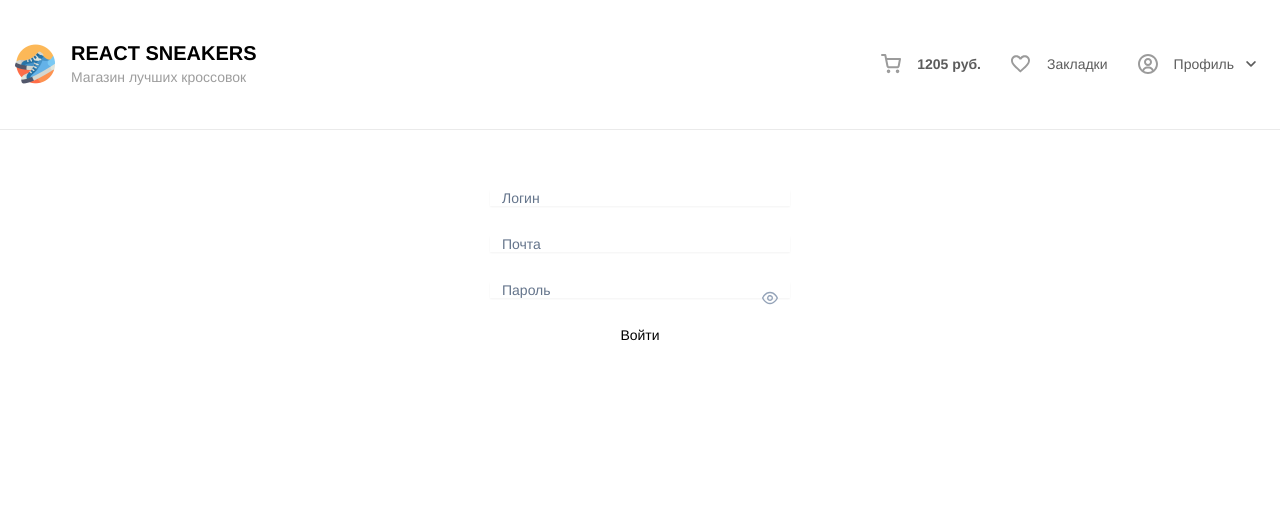
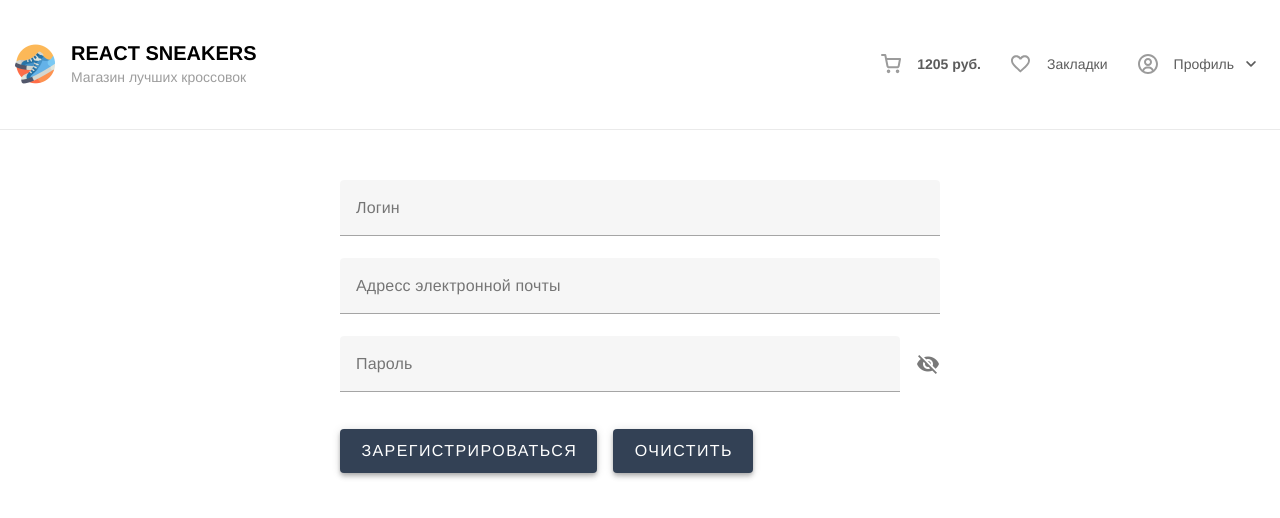
Before and after one commit to russell122/shoe-shop, a Vue app: page /registration in a window 1280 px wide. Shown: the top 518 px of the page. Built offline with nearby package versions, Linux system fonts and the light colour scheme; no server answers.

Commit message:
регистрация и авторизация

```diff
--- a/src/views/Auth.vue
+++ b/src/views/Auth.vue
@@ -21,6 +21,7 @@ const { authorised, globalLogin, overlay } = storeToRefs(otherStore)
 const showPassword = ref(false);
 const loading = ref(false);
 const authorisedError = ref(false)
+const noSuchUser = ref(false)
 
 const {values, errors, defineField, validate, handleSubmit, handleReset } = useForm({
 	validationSchema: yup.object({
@@ -79,7 +80,12 @@ const autorization = handleSubmit(async values => {
 		} catch (error) {
 			console.log('Упали в кетч')
 			console.log(error)
-			authorisedError.value = true
+			if(error.response.status === 401) {
+				noSuchUser.value = true
+			} else {
+				authorisedError.value = true
+			}
+
 		} finally {
 			overlay.value = false
 		}
@@ -155,8 +161,16 @@ const clearAuth = () => {
 			</div>
 			<div v-auto-animate>
 				<v-alert
+						v-if="noSuchUser"
+						text="Не верный логин или пароль"
+						title="Ошибка!"
+						type="error"
+				></v-alert>
+			</div>
+			<div v-auto-animate>
+				<v-alert
 						v-if="authorisedError"
-						text="Не верный логин или пароль"
+						text="Попробуйте ещё раз немного позже"
 						title="Ошибка!"
 						type="error"
 				></v-alert>
--- a/src/views/Registration.vue
+++ b/src/views/Registration.vue
@@ -1,79 +1,73 @@
 <script setup>
-	import { ref } from 'vue'
+import { ref } from 'vue';
 import axios from "axios";
+import { useForm } from 'vee-validate';
+import * as yup from 'yup';
 
-	import { storeToRefs } from "pinia";
+import Loader from '@/components/Loader.vue';
+
+import { storeToRefs } from 'pinia'
 
 import { useRouter } from "vue-router";
 
-	import InputText from 'primevue/inputtext';
-	import Password from 'primevue/password';
-	import FloatLabel from 'primevue/floatLabel';
-	import Button from 'primevue/button';
-
-	const router = useRouter()
+const router = useRouter();
 
 import { useOtherStore } from '@/stores/other.js'
-	import InlineMessage from "primevue/inlinemessage";
-	import Message from "primevue/message";
 
 const otherStore = useOtherStore();
 
-	const { authorised, globalLogin } = storeToRefs(otherStore)
+const { authorised, globalLogin, overlay } = storeToRefs(otherStore)
 
-	const loginReg = ref()
-	const emailReg = ref()
-	const passwordReg = ref()
-	const isValidRegistration = ref({
-		login: null,
-		email: null,
-		password: null,
-		passwordLength: null
-	})
-
+const show1 = ref(false);
+const loading = ref(false);
 const registrationError = ref(false)
 const userAlreadyExists = ref(false)
 
+const {values, errors, defineField, validate, handleSubmit, handleReset } = useForm({
+	validationSchema: yup.object({
+		login: yup.string().min(3, 'Логин должен минимум 3 символа').max(20, 'Слишком длинный логин').required('Введите логин'),
+		password: yup.string().min(6, 'Пароль должен быть минимум 6 символов').max(20, 'Слишком длинный пароль').required('Введите пароль'),
+		email: yup.string().email('Некорректная почта').required('Введите почту'),
+	})
+});
+
+const [login, loginAttrs] = defineField('login', {
+	validateOnModelUpdate: false,
+});
+
+const [email, emailAttrs] = defineField('email', {
+	validateOnModelUpdate: false,
+});
+
+const [password, passwordAttrs] = defineField('password', {
+	validateOnModelUpdate: false,
+});
+
 
 /**
-	 * Регистрация нового пользователя
+ * Регистрация пользователя, запись в localStorage, запуск логики authorised
  */
-	const registration = async () => {
-		if (!loginReg.value) {
-			isValidRegistration.value.login = false
-		} else {
-			isValidRegistration.value.login = true
-		}
-		if (!emailReg.value) {
-			isValidRegistration.value.email = false
-		} else {
-			isValidRegistration.value.email = true
-		}
-		if (!passwordReg.value) {
-			isValidRegistration.value.password = false
-		} else {
-			isValidRegistration.value.password = true
-		}
-		if(passwordReg.value && passwordReg.value.length < 6) {
-			isValidRegistration.value.passwordLength = false
-		} else {
-			isValidRegistration.value.passwordLength = true
-		}
+const registration = handleSubmit(async values => {
 
+	authorised.value = null
+	registrationError.value = false
+	overlay.value = true
+
+	setTimeout(async () => {
 		try {
-			if(isValidRegistration.value.login && isValidRegistration.value.email && isValidRegistration.value.password && isValidRegistration.value.passwordLength) {
 			const { data } = await axios.post('https://7402571ecc17c5c9.mokky.dev/register', {
-					login : loginReg.value,
-					email: emailReg.value,
-					password: passwordReg.value
+				login: values.login,
+				email: values.email,
+				password: values.password
 			})
 
-				globalLogin.value = loginReg.value;
+			if(data.token){
+				globalLogin.value = login.value;
 				authorised.value = true;
-				registrationError.value = false;
-				localStorage.setItem('tokenShoe', data.token);
-				localStorage.setItem('login', loginReg.value);
-				localStorage.setItem('password', passwordReg.value);
+
+				localStorage.setItem('tokenShoe', data.token)
+				localStorage.setItem('login', login.value)
+				// localStorage.setItem('password', password.value)
 
 				setTimeout(() => {
 					const command = () => {
@@ -81,61 +75,134 @@
 					}
 
 					command()
-				}, 1000)
+				}, 2000)
 
+				console.log("Успешный вход")
 				console.log(data)
 			} else {
-				return false
+				console.log('Шляяяяяяпа')
+				registrationError.value = true
 			}
-
 		} catch (error) {
-			console.log('УПАЛ В КЕТЧ при регистрации')
-			console.log(error.response)
+			console.log('Упали в кетч')
+			console.log(error)
 			if(error.response.status === 401) {
 				userAlreadyExists.value = true;
+			} else {
+				registrationError.value = true
 			}
-			registrationError.value = true;
+		} finally {
+			overlay.value = false
 		}
+	}, 2000)
+
+
+});
+
+const clearAuth = () => {
+	registrationError.value = false
+	handleReset();
 }
 </script>
 
 <template>
-	<div class="container">
-		<form class="login">
-			<FloatLabel>
-				<InputText id="username2" type="text" v-model="loginReg" required :invalid="isValidRegistration.login === false || registrationError"/>
-				<label for="username2">Логин</label>
-			</FloatLabel>
-			<InlineMessage v-if="isValidRegistration.login === false" class="message message-login">Введите имя</InlineMessage>
-			<FloatLabel>
-				<InputText id="email2" type="email" v-model="emailReg" required :invalid="isValidRegistration.email === false || registrationError"/>
-				<label for="email2">Почта</label>
-			</FloatLabel>
-			<InlineMessage v-if="isValidRegistration.email === false" class="message message-login">Введите почту</InlineMessage>
-			<FloatLabel>
-				<Password v-model="passwordReg" inputId="password2" :feedback="false" required toggleMask :invalid="isValidRegistration.password === false || isValidRegistration.passwordLength === false || registrationError"/>
-				<label for="password2"  :style="{ color: isValidRegistration.password === false || isValidRegistration.passwordLength === false || registrationError ? '#f87171' : '' }">Пароль</label>
-			</FloatLabel>
-			<InlineMessage v-if="isValidRegistration.password === false" class="message message-password">Введите пароль</InlineMessage>
-			<InlineMessage v-if="isValidRegistration.passwordLength === false" class="message message-password">Минимальная длина пароля 6 символов</InlineMessage>
-			<Button label="Войти" @click="registration" />
-			<Message severity="success" v-if="authorised" :closable="false">Успешная регистрация</Message>
-			<Message severity="error" v-if="userAlreadyExists" :closable="false">Такой пользователь уже существует</Message>
+	<v-sheet class="mx-auto custom-form" width="600">
+		<form @submit.prevent="registration">
+			<v-text-field
+					label="Логин"
+					type="text"
+					hint="Введите логин"
+					persist-placeholder
+					clearable
+					v-model="login"
+					v-bind="loginAttrs"
+					:counter="20"
+					:error-messages="errors.login"
+			></v-text-field>
+
+			<v-text-field
+					label="Адресс электронной почты"
+					placeholder="aboba@gmail.com"
+					type="email"
+					hint="Введите почту"
+					persist-placeholder
+					clearable
+					v-model="email"
+					v-bind="emailAttrs"
+					:error-messages="errors.email"
+			></v-text-field>
+
+			<v-text-field
+					label="Пароль"
+					:type="show1 ? 'text' : 'password'"
+					hint="Введите пароль"
+					persist-placeholder
+					clearable
+					v-model="password"
+					v-bind="passwordAttrs"
+					:error-messages="errors.password"
+					:append-icon="show1 ? 'mdi-eye' : 'mdi-eye-off'"
+					name="input-10-1"
+					counter
+					@click:append="show1 = !show1"
+			></v-text-field>
+
+			<v-btn
+					class="me-4"
+					type="submit"
+					size="large"
+					elevation="4"
+					color="#334155"
+					:loading="loading"
+			>
+				Зарегистрироваться
+			</v-btn>
+
+			<v-btn
+					size="large"
+					elevation="4"
+					color="#334155"
+					@click="clearAuth"
+			>
+				Очистить
+			</v-btn>
+
+			<div v-auto-animate>
+				<v-alert
+						v-if="authorised"
+						text="Успешная регистрация"
+						title=""
+						type="success"
+						icon="mdi-balloon"
+				></v-alert>
+			</div>
+			<div v-auto-animate>
+				<v-alert
+						v-if="userAlreadyExists"
+						text="Такой пользователь уже существует"
+						title="Ошибка!"
+						type="error"
+				></v-alert>
+			</div>
+			<div v-auto-animate>
+				<v-alert
+						v-if="registrationError"
+						text="Попробуйте ещё раз немного позже"
+						title="Ошибка!"
+						type="error"
+				></v-alert>
+			</div>
+
+
 		</form>
-	</div>
+	</v-sheet>
+
+
+	<Loader/>
 </template>
 
 <style lang="scss">
-.message  {
-	width: 50%;
-	display: flex;
-	justify-content: flex-start;
-	padding: 10px;
-}
-.login{
-	.p-message{
-		width: 50%;
-		padding: 10px;
-	}
+.custom-form{
+	padding: 50px 0;
 }
 </style>
```
Lines whose indentation alone changed are shown as unchanged.
